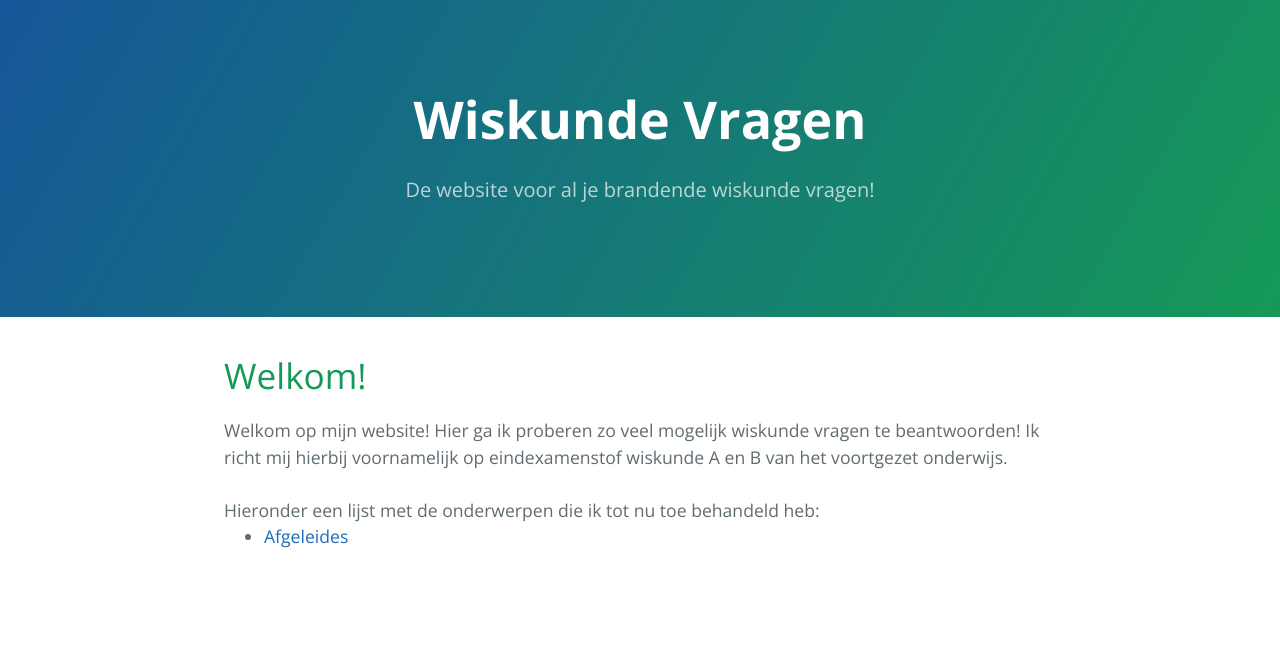
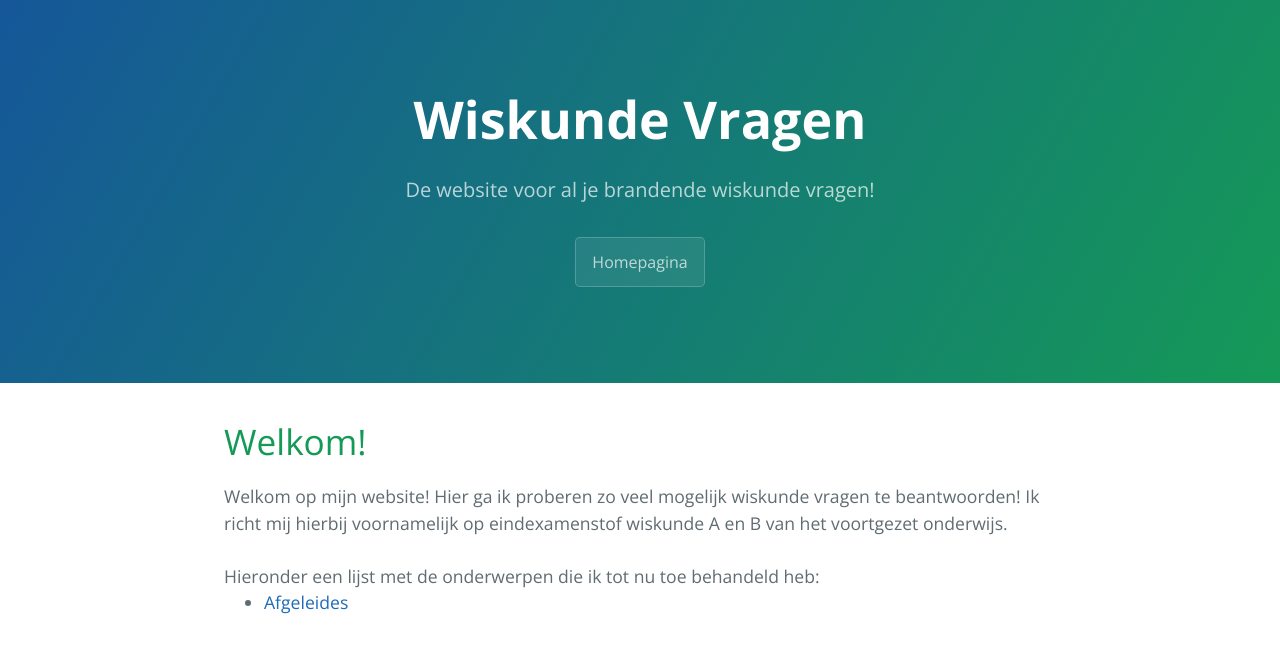
Before and after one commit to wiskundevragen/wiskundevragen.github.io, a Jekyll site: the page built from index.html, in a window 1280 px wide. Shown: the top 653 px of the page. Built offline with Jekyll 4.4.1, drawn with Linux system fonts in a browser that asks for light colours.

Commit message:
get back home btn

```diff
--- a/_layouts/default.html
+++ b/_layouts/default.html
@@ -29,23 +29,11 @@
 		<h1 class="project-name">{{ page.title | default: site.title | default: site.github.repository_name }}</h1>
 		<h2 class="project-tagline">
 			{{ page.description | default: site.description | default: site.github.project_tagline }}</h2>
-		{% if site.github.is_project_page %}
 		<a href="https://wiskundevragen.github.io/" class="btn">Homepagina</a>
-		{% endif %}
 	</header>
 
 	<main id="content" class="main-content" role="main">
 		{{ content }}
-
-		<!-- <footer class="site-footer">
-			{% if site.github.is_project_page %}
-			<span class="site-footer-owner"><a
-					href="{{ site.github.repository_url }}">{{ site.github.repository_name }}</a> is maintained by <a
-					href="{{ site.github.owner_url }}">{{ site.github.owner_name }}</a>.</span>
-			{% endif %}
-			<span class="site-footer-credits">This page was generated by <a href="https://pages.github.com">GitHub
-					Pages</a>.</span>
-		</footer> -->
 	</main>
 </body>
 
```
